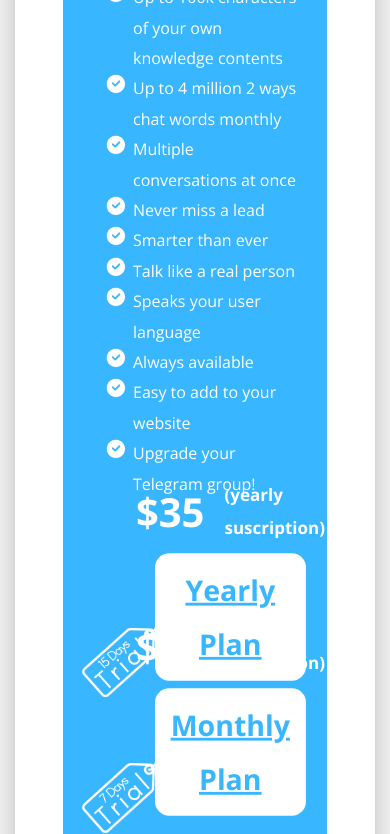
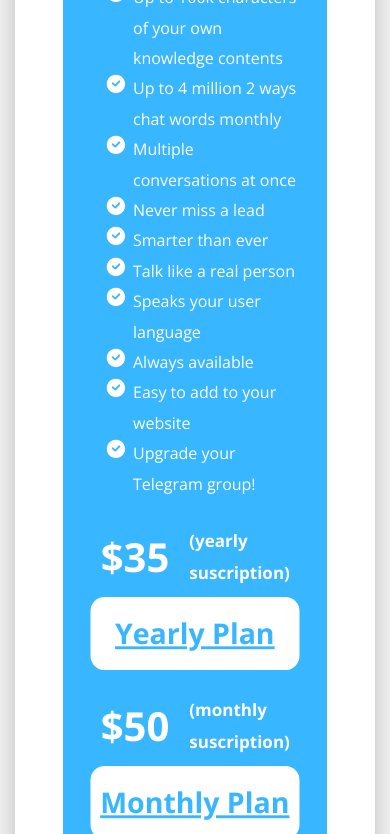
Before and after one commit to darideveloper/bot-army, a plain HTML site: page telegram-customer-service-chatbot-landing/index.html in a window 390 px wide. Shown: the part 1142-1976 px from the top of the page. Drawn offline with nearby package versions, Linux system fonts and the light colour scheme; some packages are replaced by stand-ins of ours; a script that the page names is missing.

Commit message:
style (landing): responsive blue-content and footer

```diff
--- a/css/_landing.sass
+++ b/css/_landing.sass
@@ -142,3 +142,21 @@
 
         a, p
             margin: 0
+
+    @media screen and (max-width: 480px)
+        .blue-content
+
+            ul
+                margin-bottom: 20px
+
+            .cta
+                margin-top: 0
+
+                img
+                    display: none
+
+                .text
+                    width: 90%
+
+        footer
+            flex-direction: column
--- a/telegram-customer-service-chatbot-landing/index.html
+++ b/telegram-customer-service-chatbot-landing/index.html
@@ -39,7 +39,7 @@
 
 
       <div class="row align-items-stretch justify-content-center no-gutters">
-        <div class="col-md-7">
+        <div class="col-lg-7">
           <div class="form h-100 contact-wrap p-5">
             <img src="../images/logo.png" alt="Bot Creator Form Logo" class="logo">
             <h3 class="text-center">Bot Creator Form</h3>
```
Also changed, not shown: css/custom.css, 1 other file.
